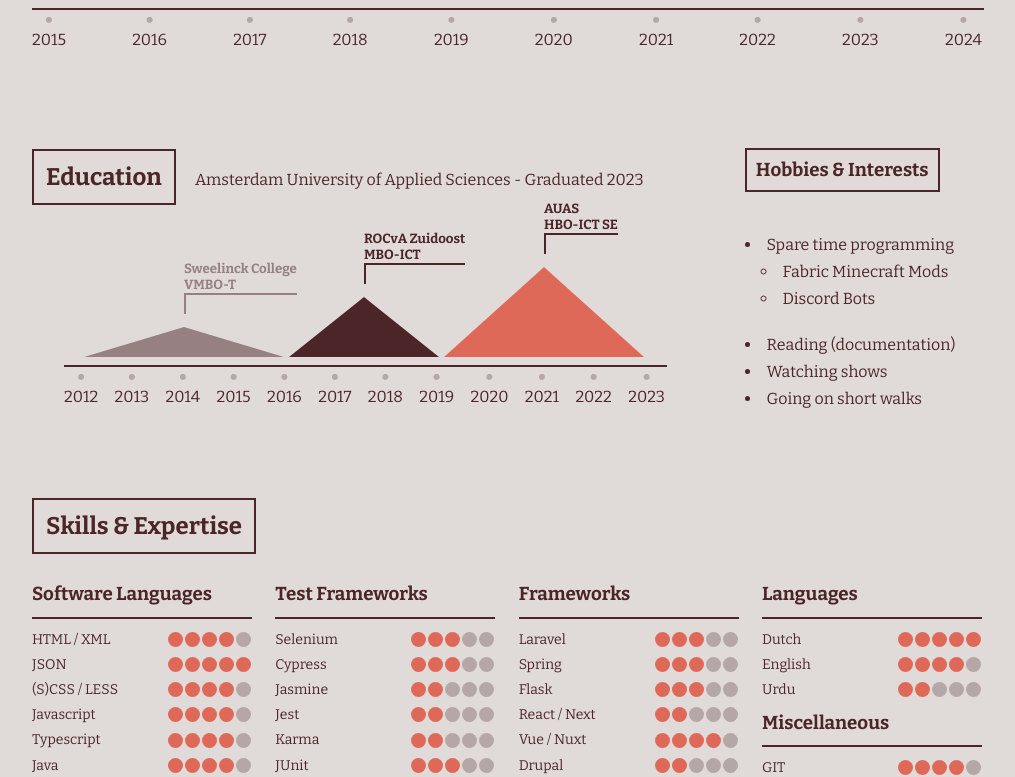
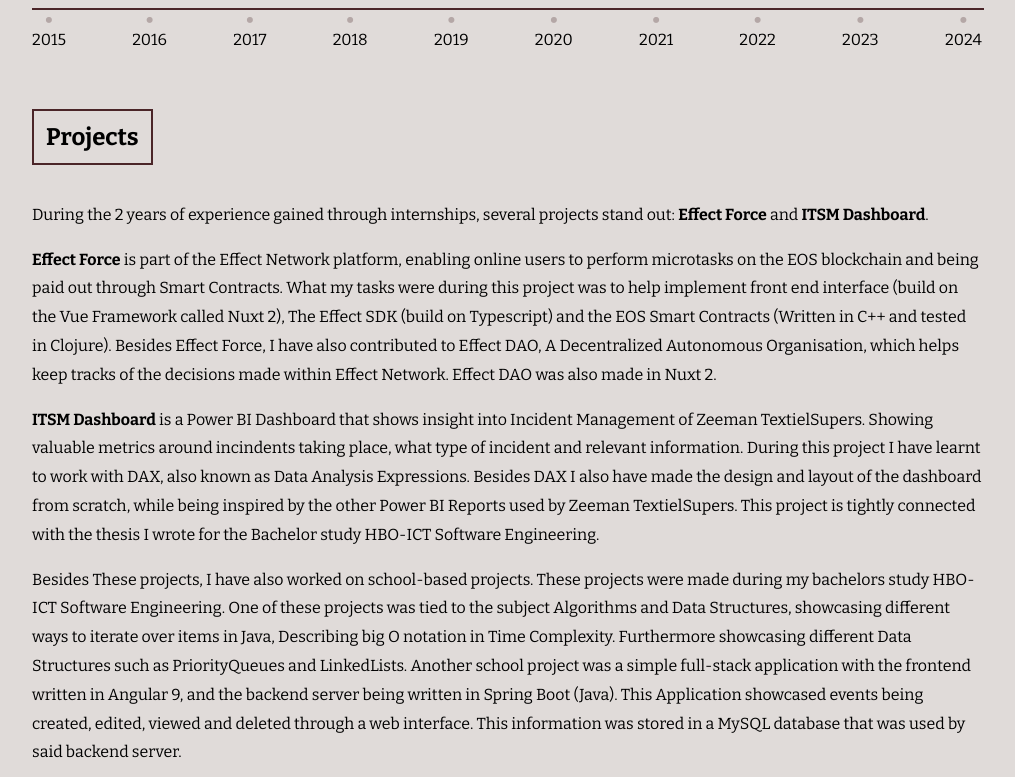
Before and after one commit to jabbarn/jabbarn.github.io, a Nuxt app: page / in a window 1280 px wide. Shown: the part 1018-1795 px from the top of the page, without its empty margins (133-1148 px from the left). Built offline with nearby package versions, Linux system fonts and the light colour scheme.

Commit message:
add highlighted projects descriptions

```diff
--- a/app.vue
+++ b/app.vue
@@ -46,7 +46,8 @@
         <p>Check out my <strong>Linkedin</strong>: <a href="https://www.linkedin.com/in/njabbar/">https://www.linkedin.com/in/njabbar/</a></p>
         <p>Check out my <strong>Github</strong>: <a href="https://github.com/jabbarn">https://github.com/jabbarn</a></p>
         <p>Or just shoot me up with an <strong>email</strong> on nomanjabbar1999@gmail.com</p>
-      <br>
+        <br>
+        <br>
       </div>
     </div>
 
@@ -133,9 +134,29 @@
           <div class="year">2024</div>
         </div>
       </div>
-      <span></span>
     </div>
-
+    <div class="projects qual full-qual">
+      <h2 class="box" id="projects">Projects</h2>
+      <div class="project-details">
+        <p>During the 2 years of experience gained through internships, several projects stand out: <b>Effect Force</b> and <b>ITSM Dashboard</b>.</p>
+        <p>
+          <b>Effect Force</b> is part of the Effect Network platform, enabling online users to perform microtasks on the EOS blockchain and being paid out through Smart Contracts.
+          What my tasks were during this project was to help implement front end interface (build on the Vue Framework called Nuxt 2), The Effect SDK (build on Typescript) and the EOS Smart Contracts (Written in C++ and tested in Clojure).
+          Besides Effect Force, I have also contributed to Effect DAO, A Decentralized Autonomous Organisation, which helps keep tracks of the decisions made within Effect Network. Effect DAO was also made in Nuxt 2.
+        </p>
+        <p>
+          <b>ITSM Dashboard</b> is a Power BI Dashboard that shows insight into Incident Management of Zeeman TextielSupers.
+          Showing valuable metrics around incindents taking place, what type of incident and relevant information.
+          During this project I have learnt to work with DAX, also known as Data Analysis Expressions.
+          Besides DAX I also have made the design and layout of the dashboard from scratch, while being inspired by the other Power BI Reports used by Zeeman TextielSupers.
+          This project is tightly connected with the thesis I wrote for the Bachelor study HBO-ICT Software Engineering.
+        </p>
+        <p>
+          Besides These projects, I have also worked on school-based projects. These projects were made during my bachelors study HBO-ICT Software Engineering. One of these projects was tied to the subject Algorithms and Data Structures, showcasing different ways to iterate over items in Java, Describing big O notation in Time Complexity. Furthermore showcasing different Data Structures such as PriorityQueues and LinkedLists.
+          Another school project was a simple full-stack application with the frontend written in Angular 9, and the backend server being written in Spring Boot (Java). This Application showcased events being created, edited, viewed and deleted through a web interface. This information was stored in a MySQL database that was used by said backend server.
+        </p>
+      </div>
+    </div>
     <div class="edu qual third-qual">
       <h2 class="box" id="edu">Education</h2>
       <span class="uni">
@@ -230,7 +251,12 @@
           <li>Going on short walks</li>
         </ul>
     </div>
-
+    <div class="additional-info">
+      <br><br><br><br><br><br><br><br>
+      <br><br><br><br><br><br><br><br>
+      <br><br><br><br><br><br><br><br>
+      <br><br><br><br><br><br><br><br>
+    </div>
     <div class="sknex">
       <h2 class="box" id="s&e">Skills &amp; Expertise</h2>
       <br/>
--- a/assets/scss/main.scss
+++ b/assets/scss/main.scss
@@ -23,7 +23,7 @@
 }
 body {
   background-color: $dark;
-  color: $lightestBlue;
+  color: $white;
   font-family: "Bitter", Helvetica;
 }
 
@@ -609,7 +609,7 @@
   width: 100%;
   background: #3586ff;
   min-height: 100px;
-  padding: 20px 50px;
+  padding: 20px 5px;
   margin-top: 125px;
   display: flex;
   justify-content: center;
```
